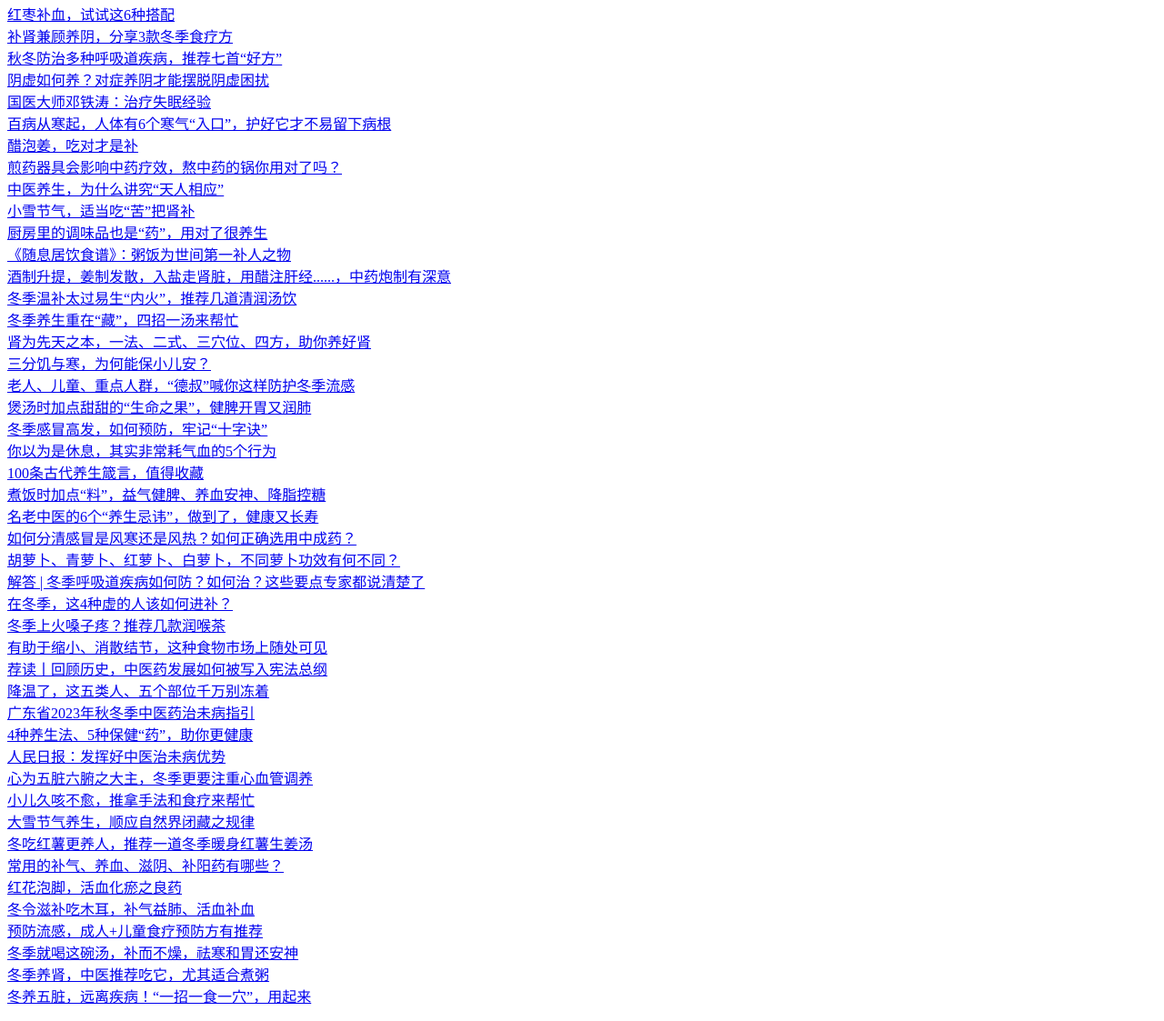
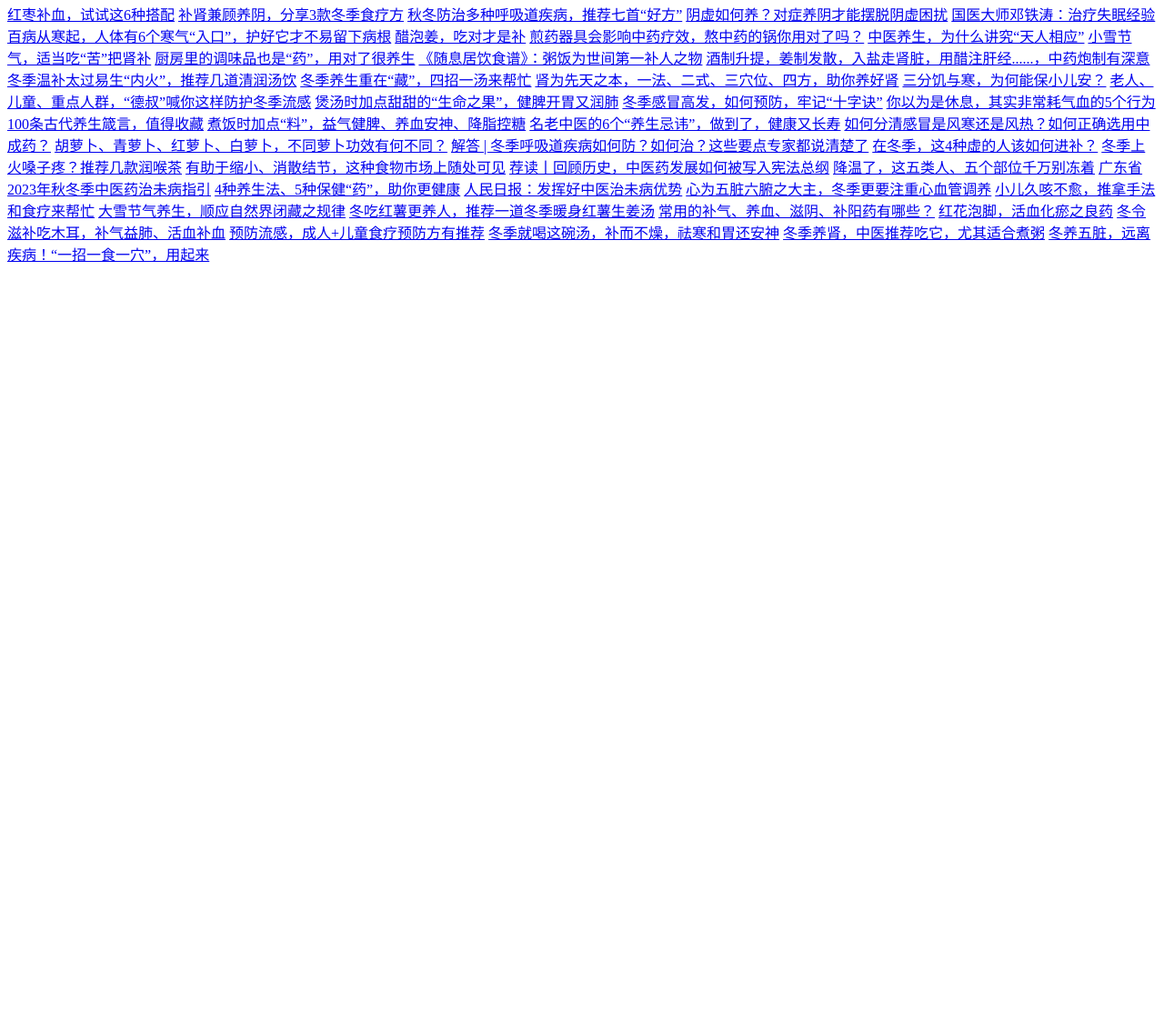
Before and after one commit to lelao/github.io, a plain HTML site: page index.html in a window 1280 px wide. Shown: the part 45-1168 px from the top of the page at 91% size. After the commit the page ends 800 px from the top, so only its background shows below. Drawn offline with Linux system fonts and the light colour scheme.

Commit message:
Update index.html

```diff
--- a/index.html
+++ b/index.html
@@ -1,49 +1,49 @@
 <p>你好</p>
-<DL><p>
-		<DT><A HREF="https://mp.weixin.qq.com/s/_oYqWfP1zEclM0qaWZKJGQ" >红枣补血，试试这6种搭配</A>
-		<DT><A HREF="https://mp.weixin.qq.com/s/R_T3TcXpNN6y6SPA7JSlIA" >补肾兼顾养阴，分享3款冬季食疗方</A>
-		<DT><A HREF="https://mp.weixin.qq.com/s/jEAK7ldGYqkEaMMLT3jMvA" >秋冬防治多种呼吸道疾病，推荐七首“好方”</A>
-		<DT><A HREF="https://mp.weixin.qq.com/s/iA5D1sp-WRPjyZg6EQMSZQ" >阴虚如何养？对症养阴才能摆脱阴虚困扰</A>
-		<DT><A HREF="https://mp.weixin.qq.com/s/XJfQmCoS0P6s34w65yMd3Q" >国医大师邓铁涛：治疗失眠经验</A>
-		<DT><A HREF="https://mp.weixin.qq.com/s/xrVtMNL1IC3z3y5kWDY-Lg" >百病从寒起，人体有6个寒气“入口”，护好它才不易留下病根</A>
-		<DT><A HREF="https://mp.weixin.qq.com/s/d8pVdBXS68lUu6iUVT2Rfw" >醋泡姜，吃对才是补</A>
-		<DT><A HREF="https://mp.weixin.qq.com/s/yQyDWYAIv-5UHxSS-4jKdA" >煎药器具会影响中药疗效，熬中药的锅你用对了吗？</A>
-		<DT><A HREF="https://mp.weixin.qq.com/s/0RKGPylzmNrr64_1locU3g" >中医养生，为什么讲究“天人相应”</A>
-		<DT><A HREF="https://mp.weixin.qq.com/s/E9brhuqaVAOdoUHKFKR-vw" >小雪节气，适当吃“苦”把肾补</A>
-		<DT><A HREF="https://mp.weixin.qq.com/s/g3YpbgHAyPCiS82C7Dg8xA" >厨房里的调味品也是“药”，用对了很养生</A>
-		<DT><A HREF="https://mp.weixin.qq.com/s/WoFTg8_rdxTM8bVNdA8NMw" >《随息居饮食谱》：粥饭为世间第一补人之物</A>
-		<DT><A HREF="https://mp.weixin.qq.com/s/Lzl2OnhH2IGCt_Dl69MgUA" >酒制升提，姜制发散，入盐走肾脏，用醋注肝经......，中药炮制有深意</A>
-		<DT><A HREF="https://mp.weixin.qq.com/s/q59ZriFsoPEtQLXQXC0pnw" >冬季温补太过易生“内火”，推荐几道清润汤饮</A>
-		<DT><A HREF="https://mp.weixin.qq.com/s/Hyxo6YaaJ05GcCFtMYK32A" >冬季养生重在“藏”，四招一汤来帮忙</A>
-		<DT><A HREF="https://mp.weixin.qq.com/s/zopJpvldFwqv4Zy0EjC0jA" >肾为先天之本，一法、二式、三穴位、四方，助你养好肾</A>
-		<DT><A HREF="https://mp.weixin.qq.com/s/ZW-ieICaP4LixtEuK4v_CA" >三分饥与寒，为何能保小儿安？</A>
-		<DT><A HREF="https://mp.weixin.qq.com/s/aL-FCf0fMtfEAuegO7fn-g" >老人、儿童、重点人群，“德叔”喊你这样防护冬季流感</A>
-		<DT><A HREF="https://mp.weixin.qq.com/s/TfC_Df_CpiPQmRLC-c2-UQ" >煲汤时加点甜甜的“生命之果”，健脾开胃又润肺</A>
-		<DT><A HREF="https://mp.weixin.qq.com/s/rBKZa1U8GpQO6Rjpu9Wnzg" >冬季感冒高发，如何预防，牢记“十字诀”</A>
-		<DT><A HREF="https://mp.weixin.qq.com/s/qOTPiOxaRlSJts1ql6-pyA" >你以为是休息，其实非常耗气血的5个行为</A>
-		<DT><A HREF="https://mp.weixin.qq.com/s/UzG6iS5BQy7N7X5QKIVlNw" >100条古代养生箴言，值得收藏</A>
-		<DT><A HREF="https://mp.weixin.qq.com/s/ekGYNviKSniMFZnLFBjRoQ" >煮饭时加点“料”，益气健脾、养血安神、降脂控糖</A>
-		<DT><A HREF="https://mp.weixin.qq.com/s/S4NzCc8ehGZ4vdEOfK9hBw" >名老中医的6个“养生忌讳”，做到了，健康又长寿</A>
-		<DT><A HREF="https://mp.weixin.qq.com/s/esQ6PMUH_WQ1bRV-cZf0aw" >如何分清感冒是风寒还是风热？如何正确选用中成药？</A>
-		<DT><A HREF="https://mp.weixin.qq.com/s/pLUeTqoDPbJ2KlBJEQqCdQ" >胡萝卜、青萝卜、红萝卜、白萝卜，不同萝卜功效有何不同？</A>
-		<DT><A HREF="https://mp.weixin.qq.com/s/YClC8GG1b6yTLKM5-adKbA" >解答 | 冬季呼吸道疾病如何防？如何治？这些要点专家都说清楚了</A>
-		<DT><A HREF="https://mp.weixin.qq.com/s/DgixE-twG0g4K19Ax0dFxg" >在冬季，这4种虚的人该如何进补？</A>
-		<DT><A HREF="https://mp.weixin.qq.com/s/T9GmsaxQJg4HVJQ-1D0WdQ" >冬季上火嗓子疼？推荐几款润喉茶</A>
-		<DT><A HREF="https://mp.weixin.qq.com/s/hREyQ6r3-0-EFyELLRXKiw" >有助于缩小、消散结节，这种食物市场上随处可见</A>
-		<DT><A HREF="https://mp.weixin.qq.com/s/-i5ttEMm2bFLQzx6gKA_XQ" >荐读丨回顾历史，中医药发展如何被写入宪法总纲</A>
-		<DT><A HREF="https://mp.weixin.qq.com/s/tCCYfOwoUsUkZ5CvVj0bxQ" >降温了，这五类人、五个部位千万别冻着</A>
-		<DT><A HREF="https://mp.weixin.qq.com/s/T0RtbiQpBfqSkMgFmEvi7g" >广东省2023年秋冬季中医药治未病指引</A>
-		<DT><A HREF="https://mp.weixin.qq.com/s/fMhKjgrJm8kgxDsb83VqBg" >4种养生法、5种保健“药”，助你更健康</A>
-		<DT><A HREF="https://mp.weixin.qq.com/s/Km66qVI9wunigpq-qfYdOQ" >人民日报：发挥好中医治未病优势</A>
-		<DT><A HREF="https://mp.weixin.qq.com/s/rDauUBix3NC5UmHhNrJEWw" >心为五脏六腑之大主，冬季更要注重心血管调养</A>
-		<DT><A HREF="https://mp.weixin.qq.com/s/oLWj5aVtiI8Xs6L29_MV7Q" >小儿久咳不愈，推拿手法和食疗来帮忙</A>
-		<DT><A HREF="https://mp.weixin.qq.com/s/jJdi-QpRdhKhDCyG6pTC9Q" >大雪节气养生，顺应自然界闭藏之规律</A>
-		<DT><A HREF="https://mp.weixin.qq.com/s/0kxwhiCQVHFwiiyWu0m2eA" >冬吃红薯更养人，推荐一道冬季暖身红薯生姜汤</A>
-		<DT><A HREF="https://mp.weixin.qq.com/s/0psfEAMoALxOef-vvWiNZA" >常用的补气、养血、滋阴、补阳药有哪些？</A>
-		<DT><A HREF="https://mp.weixin.qq.com/s/sPMhBBtG12Mv1VmPbps1Aw" >红花泡脚，活血化瘀之良药</A>
-		<DT><A HREF="https://mp.weixin.qq.com/s/fLZ_cLTc1-giAQBxsTWdIg" >冬令滋补吃木耳，补气益肺、活血补血</A>
-		<DT><A HREF="https://mp.weixin.qq.com/s/qyK2rnHIJrljwgQ0adTT5A" >预防流感，成人+儿童食疗预防方有推荐</A>
-		<DT><A HREF="https://mp.weixin.qq.com/s/3-Zr5IIDnW30eVVvYO9AEg" >冬季就喝这碗汤，补而不燥，祛寒和胃还安神</A>
-		<DT><A HREF="https://mp.weixin.qq.com/s/9VC7DFSLFKnyxSXWj3vSgg" >冬季养肾，中医推荐吃它，尤其适合煮粥</A>
-		<DT><A HREF="https://mp.weixin.qq.com/s/G7DwdcCFeRbpBI34L2ukFQ" >冬养五脏，远离疾病！“一招一食一穴”，用起来</A>
-	</DL><p>
+
+
+		<A HREF="https://mp.weixin.qq.com/s/_oYqWfP1zEclM0qaWZKJGQ" >红枣补血，试试这6种搭配</A>
+		<A HREF="https://mp.weixin.qq.com/s/R_T3TcXpNN6y6SPA7JSlIA" >补肾兼顾养阴，分享3款冬季食疗方</A>
+		<A HREF="https://mp.weixin.qq.com/s/jEAK7ldGYqkEaMMLT3jMvA" >秋冬防治多种呼吸道疾病，推荐七首“好方”</A>
+		<A HREF="https://mp.weixin.qq.com/s/iA5D1sp-WRPjyZg6EQMSZQ" >阴虚如何养？对症养阴才能摆脱阴虚困扰</A>
+		<A HREF="https://mp.weixin.qq.com/s/XJfQmCoS0P6s34w65yMd3Q" >国医大师邓铁涛：治疗失眠经验</A>
+		<A HREF="https://mp.weixin.qq.com/s/xrVtMNL1IC3z3y5kWDY-Lg" >百病从寒起，人体有6个寒气“入口”，护好它才不易留下病根</A>
+		<A HREF="https://mp.weixin.qq.com/s/d8pVdBXS68lUu6iUVT2Rfw" >醋泡姜，吃对才是补</A>
+		<A HREF="https://mp.weixin.qq.com/s/yQyDWYAIv-5UHxSS-4jKdA" >煎药器具会影响中药疗效，熬中药的锅你用对了吗？</A>
+		<A HREF="https://mp.weixin.qq.com/s/0RKGPylzmNrr64_1locU3g" >中医养生，为什么讲究“天人相应”</A>
+		<A HREF="https://mp.weixin.qq.com/s/E9brhuqaVAOdoUHKFKR-vw" >小雪节气，适当吃“苦”把肾补</A>
+		<A HREF="https://mp.weixin.qq.com/s/g3YpbgHAyPCiS82C7Dg8xA" >厨房里的调味品也是“药”，用对了很养生</A>
+		<A HREF="https://mp.weixin.qq.com/s/WoFTg8_rdxTM8bVNdA8NMw" >《随息居饮食谱》：粥饭为世间第一补人之物</A>
+		<A HREF="https://mp.weixin.qq.com/s/Lzl2OnhH2IGCt_Dl69MgUA" >酒制升提，姜制发散，入盐走肾脏，用醋注肝经......，中药炮制有深意</A>
+		<A HREF="https://mp.weixin.qq.com/s/q59ZriFsoPEtQLXQXC0pnw" >冬季温补太过易生“内火”，推荐几道清润汤饮</A>
+		<A HREF="https://mp.weixin.qq.com/s/Hyxo6YaaJ05GcCFtMYK32A" >冬季养生重在“藏”，四招一汤来帮忙</A>
+		<A HREF="https://mp.weixin.qq.com/s/zopJpvldFwqv4Zy0EjC0jA" >肾为先天之本，一法、二式、三穴位、四方，助你养好肾</A>
+		<A HREF="https://mp.weixin.qq.com/s/ZW-ieICaP4LixtEuK4v_CA" >三分饥与寒，为何能保小儿安？</A>
+		<A HREF="https://mp.weixin.qq.com/s/aL-FCf0fMtfEAuegO7fn-g" >老人、儿童、重点人群，“德叔”喊你这样防护冬季流感</A>
+		<A HREF="https://mp.weixin.qq.com/s/TfC_Df_CpiPQmRLC-c2-UQ" >煲汤时加点甜甜的“生命之果”，健脾开胃又润肺</A>
+		<A HREF="https://mp.weixin.qq.com/s/rBKZa1U8GpQO6Rjpu9Wnzg" >冬季感冒高发，如何预防，牢记“十字诀”</A>
+		<A HREF="https://mp.weixin.qq.com/s/qOTPiOxaRlSJts1ql6-pyA" >你以为是休息，其实非常耗气血的5个行为</A>
+		<A HREF="https://mp.weixin.qq.com/s/UzG6iS5BQy7N7X5QKIVlNw" >100条古代养生箴言，值得收藏</A>
+		<A HREF="https://mp.weixin.qq.com/s/ekGYNviKSniMFZnLFBjRoQ" >煮饭时加点“料”，益气健脾、养血安神、降脂控糖</A>
+		<A HREF="https://mp.weixin.qq.com/s/S4NzCc8ehGZ4vdEOfK9hBw" >名老中医的6个“养生忌讳”，做到了，健康又长寿</A>
+		<A HREF="https://mp.weixin.qq.com/s/esQ6PMUH_WQ1bRV-cZf0aw" >如何分清感冒是风寒还是风热？如何正确选用中成药？</A>
+		<A HREF="https://mp.weixin.qq.com/s/pLUeTqoDPbJ2KlBJEQqCdQ" >胡萝卜、青萝卜、红萝卜、白萝卜，不同萝卜功效有何不同？</A>
+		<A HREF="https://mp.weixin.qq.com/s/YClC8GG1b6yTLKM5-adKbA" >解答 | 冬季呼吸道疾病如何防？如何治？这些要点专家都说清楚了</A>
+		<A HREF="https://mp.weixin.qq.com/s/DgixE-twG0g4K19Ax0dFxg" >在冬季，这4种虚的人该如何进补？</A>
+		<A HREF="https://mp.weixin.qq.com/s/T9GmsaxQJg4HVJQ-1D0WdQ" >冬季上火嗓子疼？推荐几款润喉茶</A>
+		<A HREF="https://mp.weixin.qq.com/s/hREyQ6r3-0-EFyELLRXKiw" >有助于缩小、消散结节，这种食物市场上随处可见</A>
+		<A HREF="https://mp.weixin.qq.com/s/-i5ttEMm2bFLQzx6gKA_XQ" >荐读丨回顾历史，中医药发展如何被写入宪法总纲</A>
+		<A HREF="https://mp.weixin.qq.com/s/tCCYfOwoUsUkZ5CvVj0bxQ" >降温了，这五类人、五个部位千万别冻着</A>
+		<A HREF="https://mp.weixin.qq.com/s/T0RtbiQpBfqSkMgFmEvi7g" >广东省2023年秋冬季中医药治未病指引</A>
+		<A HREF="https://mp.weixin.qq.com/s/fMhKjgrJm8kgxDsb83VqBg" >4种养生法、5种保健“药”，助你更健康</A>
+		<A HREF="https://mp.weixin.qq.com/s/Km66qVI9wunigpq-qfYdOQ" >人民日报：发挥好中医治未病优势</A>
+		<A HREF="https://mp.weixin.qq.com/s/rDauUBix3NC5UmHhNrJEWw" >心为五脏六腑之大主，冬季更要注重心血管调养</A>
+		<A HREF="https://mp.weixin.qq.com/s/oLWj5aVtiI8Xs6L29_MV7Q" >小儿久咳不愈，推拿手法和食疗来帮忙</A>
+		<A HREF="https://mp.weixin.qq.com/s/jJdi-QpRdhKhDCyG6pTC9Q" >大雪节气养生，顺应自然界闭藏之规律</A>
+		<A HREF="https://mp.weixin.qq.com/s/0kxwhiCQVHFwiiyWu0m2eA" >冬吃红薯更养人，推荐一道冬季暖身红薯生姜汤</A>
+		<A HREF="https://mp.weixin.qq.com/s/0psfEAMoALxOef-vvWiNZA" >常用的补气、养血、滋阴、补阳药有哪些？</A>
+		<A HREF="https://mp.weixin.qq.com/s/sPMhBBtG12Mv1VmPbps1Aw" >红花泡脚，活血化瘀之良药</A>
+		<A HREF="https://mp.weixin.qq.com/s/fLZ_cLTc1-giAQBxsTWdIg" >冬令滋补吃木耳，补气益肺、活血补血</A>
+		<A HREF="https://mp.weixin.qq.com/s/qyK2rnHIJrljwgQ0adTT5A" >预防流感，成人+儿童食疗预防方有推荐</A>
+		<A HREF="https://mp.weixin.qq.com/s/3-Zr5IIDnW30eVVvYO9AEg" >冬季就喝这碗汤，补而不燥，祛寒和胃还安神</A>
+		<A HREF="https://mp.weixin.qq.com/s/9VC7DFSLFKnyxSXWj3vSgg" >冬季养肾，中医推荐吃它，尤其适合煮粥</A>
+		<A HREF="https://mp.weixin.qq.com/s/G7DwdcCFeRbpBI34L2ukFQ" >冬养五脏，远离疾病！“一招一食一穴”，用起来</A>
```
